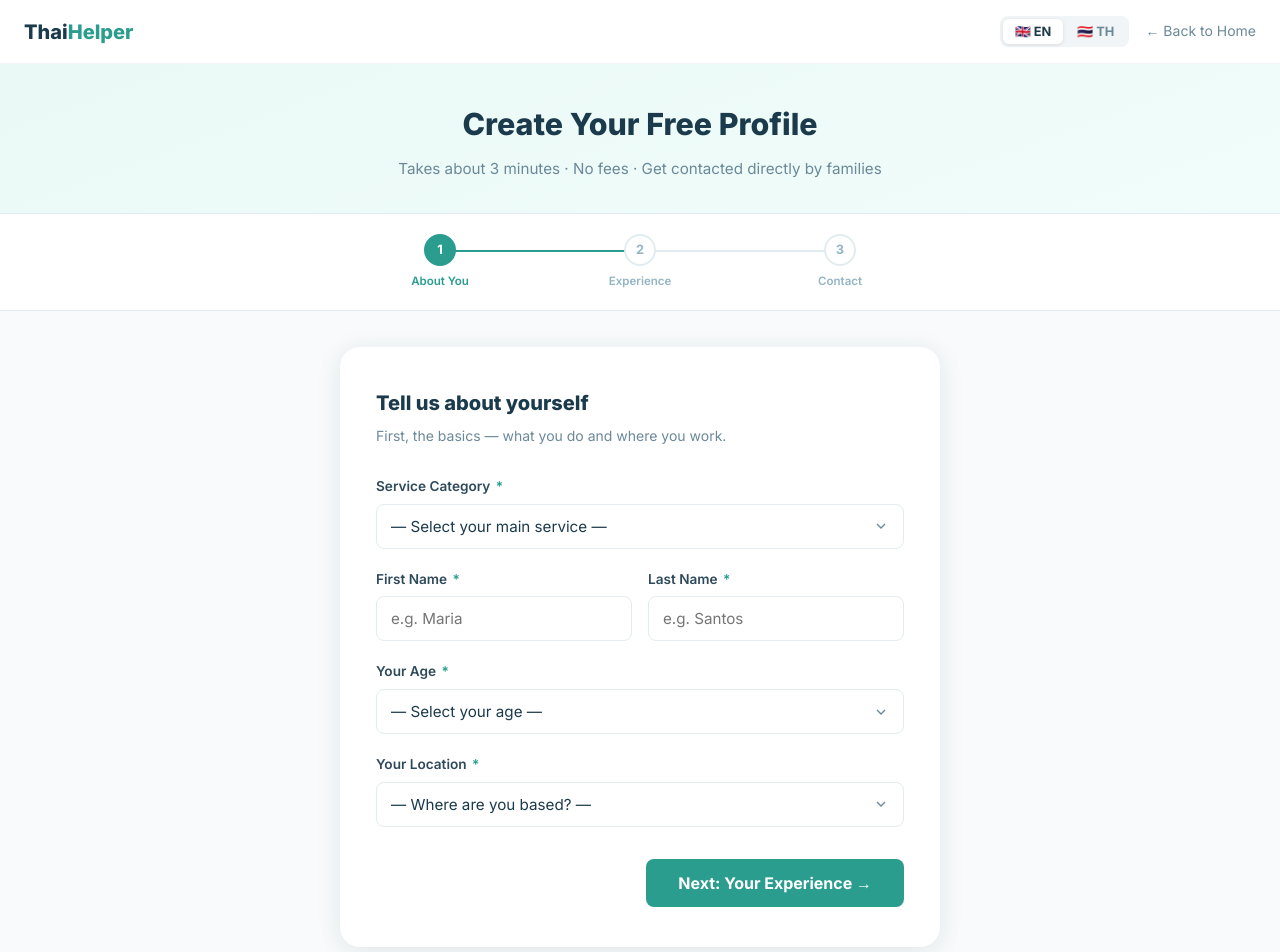
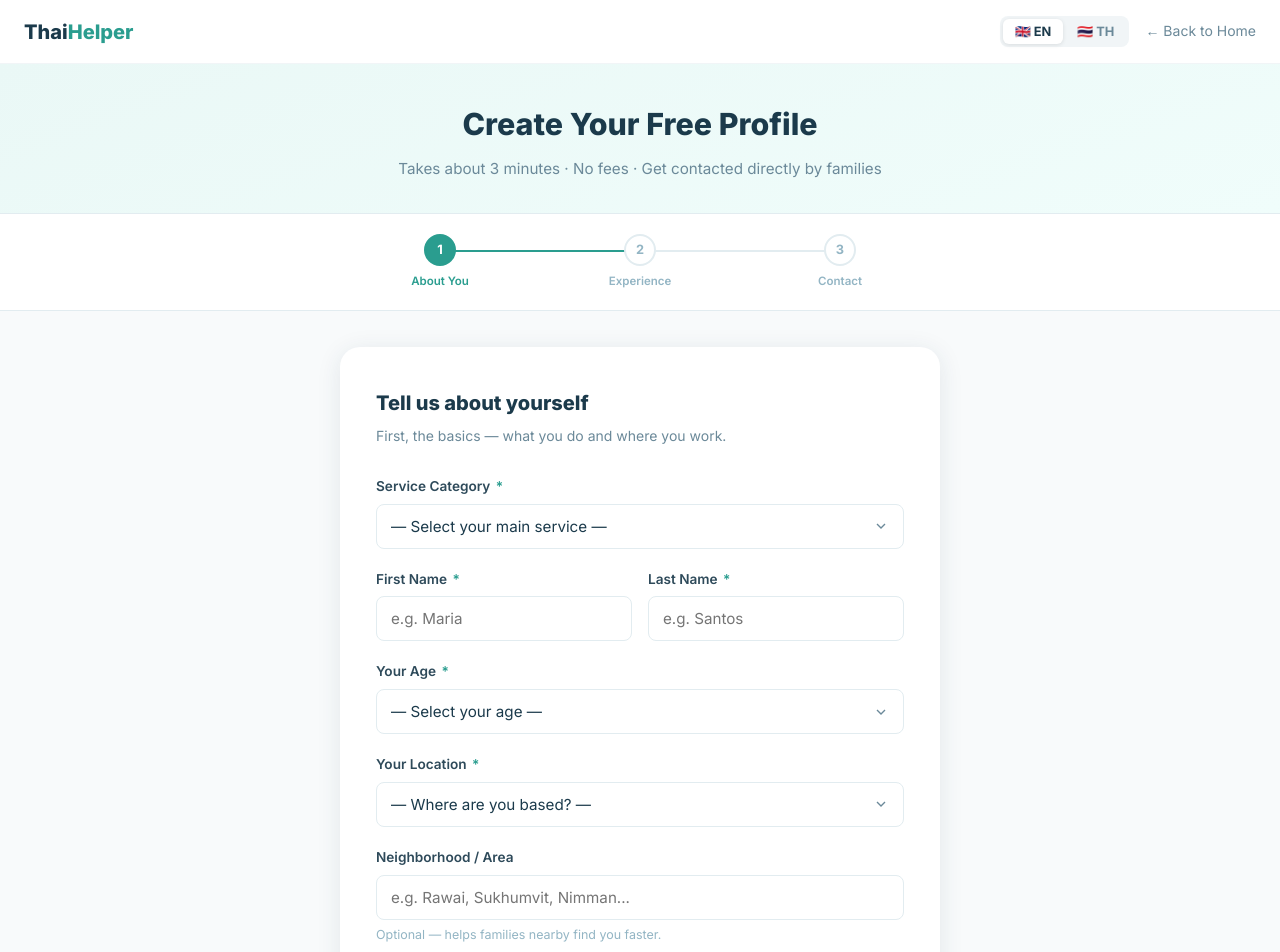
Before and after one commit to jelenahalar91-bot/thaihelper, a Next.js app: page /register in a window 1280 px wide. Shown: the top 952 px of the page. Built offline with nearby package versions, Linux system fonts and the light colour scheme.

Commit message:
Add area/neighborhood field to registration form

```diff
--- a/pages/register.js
+++ b/pages/register.js
@@ -40,6 +40,9 @@ const T = {
     city_ph:         '— Where are you based? —',
     city_other:      '📍 Other in Thailand',
     city_error:      'Please select your city.',
+    area_label:      'Neighborhood / Area',
+    area_ph:         'e.g. Rawai, Sukhumvit, Nimman...',
+    area_hint:       'Optional — helps families nearby find you faster.',
     btn_next1:       'Next: Your Experience →',
     step2_title:     'Your experience',
     step2_sub:       'Help families understand your background and skills.',
@@ -135,6 +138,9 @@ const T = {
     city_ph:         '— คุณอยู่ที่ไหน? —',
     city_other:      '📍 ที่อื่นในไทย',
     city_error:      'กรุณาเลือกเมืองของคุณ',
+    area_label:      'ย่าน / พื้นที่',
+    area_ph:         'เช่น ราไวย์, สุขุมวิท, นิมมาน...',
+    area_hint:       'ไม่บังคับ — ช่วยให้ครอบครัวใกล้บ้านเจอคุณได้ง่ายขึ้น',
     btn_next1:       'ถัดไป: ประสบการณ์ →',
     step2_title:     'ประสบการณ์ของคุณ',
     step2_sub:       'ช่วยให้ครอบครัวเข้าใจภูมิหลังและทักษะของคุณ',
@@ -348,6 +354,7 @@ export default function Register() {
   const [firstname,   setFirstname]   = useState('');
   const [lastname,    setLastname]    = useState('');
   const [city,        setCity]        = useState('');
+  const [area,        setArea]        = useState('');
   const [experience,  setExperience]  = useState('');
   const [languages,   setLanguages]   = useState([]);
   const [rate,        setRate]        = useState('');
@@ -452,6 +459,7 @@ export default function Register() {
       category,
       skills:     skills.join(', '),
       city,
+      area,
       experience,
       languages,
       rate,
@@ -634,6 +642,19 @@ export default function Register() {
                     <option value="other">{t.city_other}</option>
                   </select>
                   <div className="field-error">{errors.city}</div>
+                </div>
+
+                {/* Area / Neighborhood */}
+                <div className="field">
+                  <label>{t.area_label}</label>
+                  <input
+                    type="text"
+                    value={area}
+                    placeholder={t.area_ph}
+                    maxLength={60}
+                    onChange={e => setArea(e.target.value)}
+                  />
+                  <div className="field-hint">{t.area_hint}</div>
                 </div>
 
                 <div className="btn-row" style={{ justifyContent: 'flex-end' }}>
```
